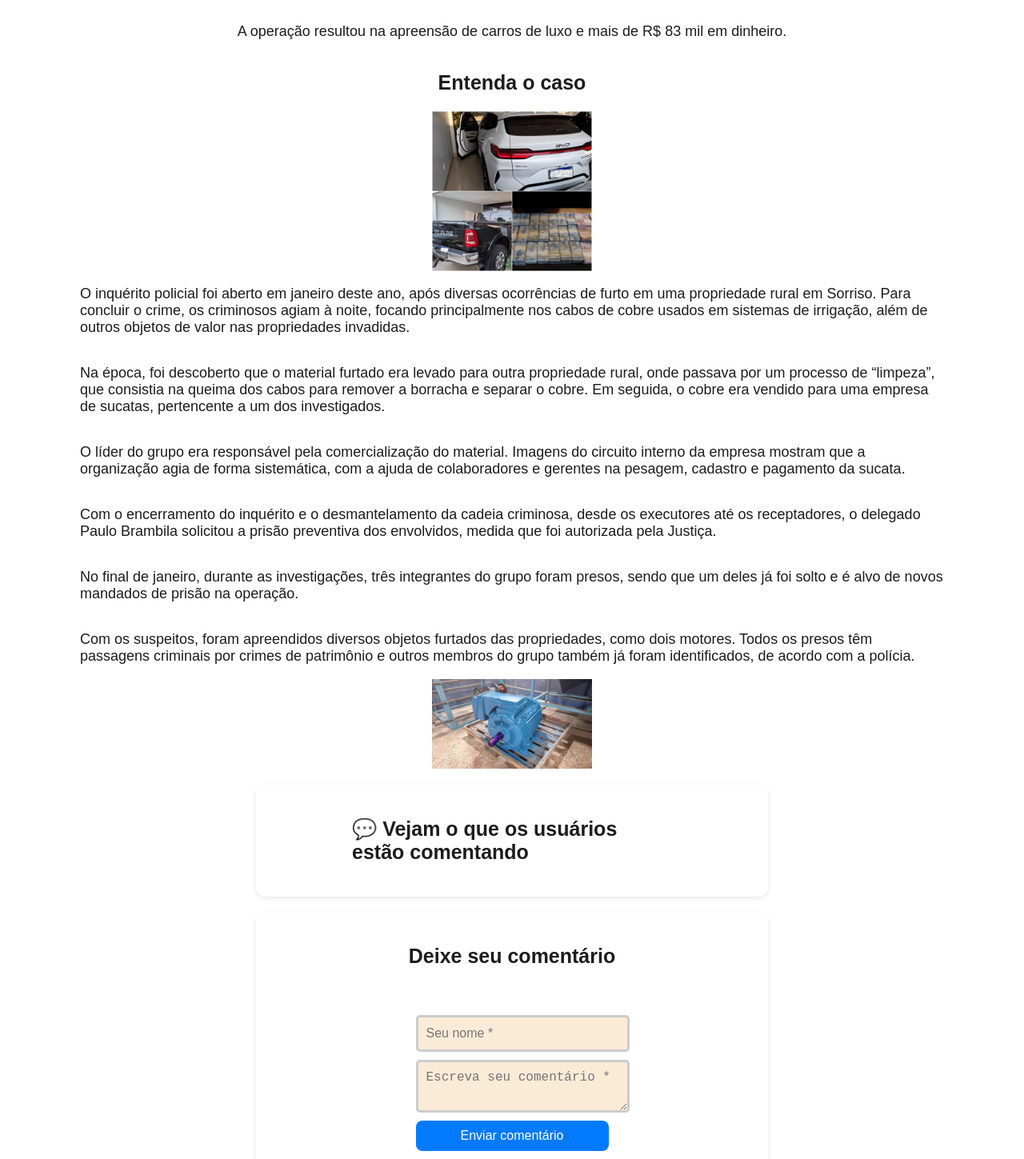
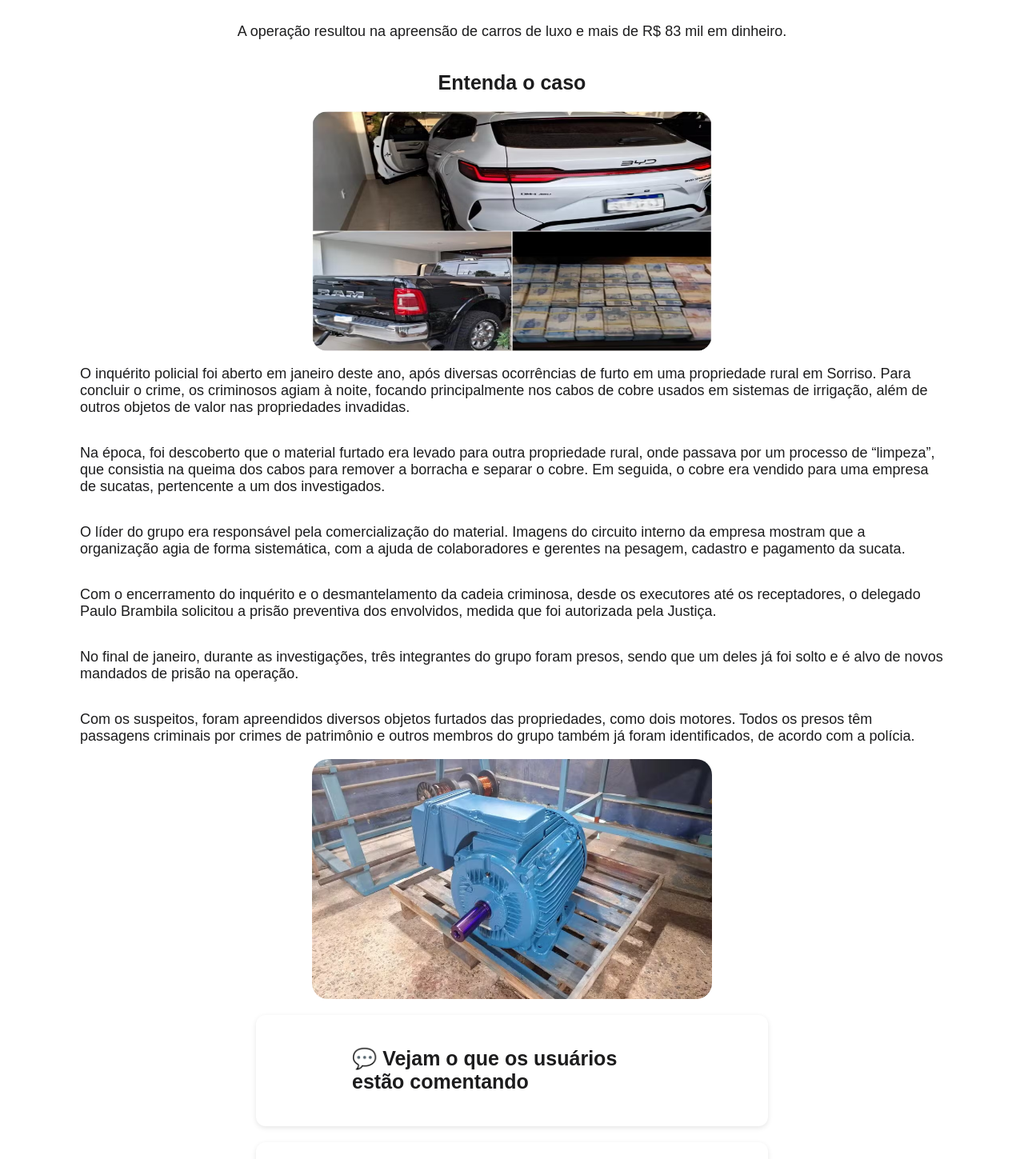
Before and after one commit to Nunes-1811/officenews, a plain HTML site: page noticias/noticias/furtos.html in a window 1280 px wide. Shown: the part 2180-3629 px from the top of the page at 80% size. Drawn offline with Linux system fonts and the light colour scheme.

Commit message:
alteracao no html e no css

```diff
--- a/noticias/noticias/furtos.html
+++ b/noticias/noticias/furtos.html
@@ -67,7 +67,7 @@
             <p>A operação resultou na apreensão de carros de luxo e mais de R$ 83 mil em dinheiro.</p>
 
             <h2>Entenda o caso</h2>
-            <img class="noticias" src="../../img/furtos.jpg" class="ImgSec">
+            <img class="ImgSec" src="../../img/furtos.jpg" >
 
             <p>O inquérito policial foi aberto em janeiro deste ano, após diversas ocorrências de furto em uma
                 propriedade rural em Sorriso. Para concluir o crime, os criminosos agiam à noite, focando principalmente
@@ -92,7 +92,7 @@
                 os presos têm passagens criminais por crimes de patrimônio e outros membros do grupo também já foram
                 identificados, de acordo com a polícia.</p>
 
-            <img class="noticias" src="../../img/bomba-agua.jpg" class="ImgSec">
+            <img class="ImgSec" src="../../img/bomba-agua.jpg" >
         </article>
 
         <section id="comentarios">
```
